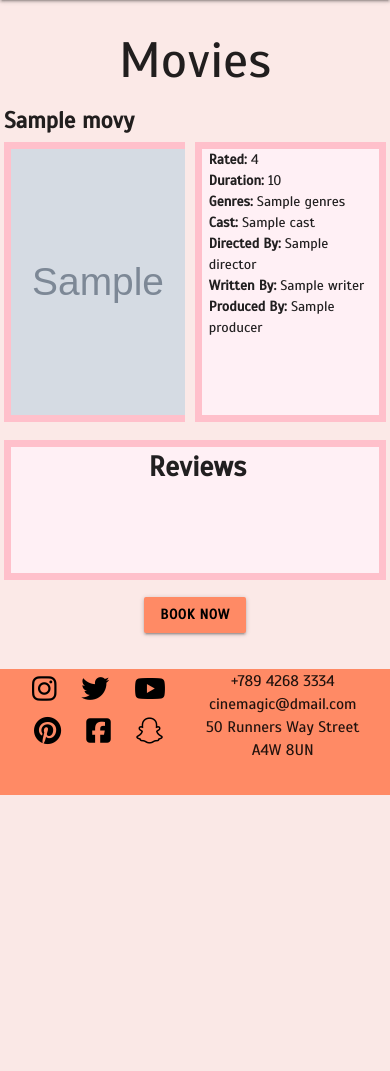
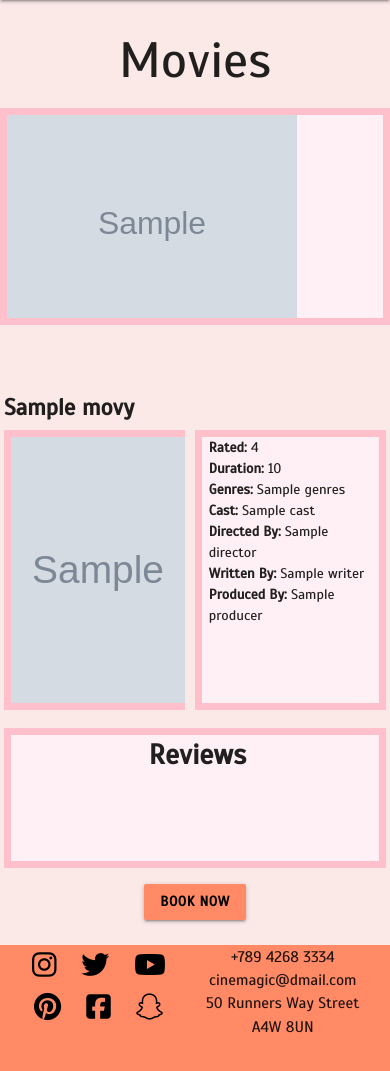
Before and after one commit to VioletViolaVi/Milestone-Project-3, a Flask app: page / in a window 390 px wide. Shown: the part 49-1120 px from the top of the page. Before the commit the page ends 844 px from the top, so only its background shows below. Run offline with Flask 2, Linux system fonts and the light colour scheme; grey boxes marked "Sample" are stand-in pictures; a database or web service that is not in the repository returns one stand-in record (values such as "Sample title"); some libraries are stand-ins or nearby versions.

Commit message:
Add new carousel to display movie images and make it responsive for different screen sizes.

```diff
--- a/static/css/style.css
+++ b/static/css/style.css
@@ -119,6 +119,31 @@ body {
 
 /******************************************* homepage */
 
+div.carousel {
+  margin-bottom: 5em;
+  height: 450px;
+}
+
+.carousel .carousel-item > img {
+  width: 145%;
+}
+
+.carousel .indicators .indicator-item {
+  width: 1em;
+  height: 1em;
+  background-color: pink;
+}
+
+.carousel .indicators .indicator-item:hover {
+  width: 1.5em;
+  height: 1.5em;
+}
+
+.carousel .indicators .indicator-item.active {
+  background-color: palevioletred;
+}
+
+div.carousel,
 #image,
 #movieDetails,
 #reviews {
@@ -130,11 +155,16 @@ body {
   height: 20rem;
 }
 
+div.carousel,
+#movieDetails,
+#reviews {
+  background-color: lavenderblush;
+}
+
 #movieDetails,
 #reviews {
   padding: 0px 0px 5px 5px;
   overflow: auto;
-  background-color: lavenderblush;
 }
 
 #image {
--- a/static/js/scripts.js
+++ b/static/js/scripts.js
@@ -1,12 +1,6 @@
 $(document).ready(function () {
   // materialize sidenav
   $(".sidenav").sidenav();
-  // materialize carousel
-  $(".carousel.carousel-slider").carousel({
-    fullWidth: true,
-    indicators: true,
-    duration: 250,
-  });
   // materialize modal
   $(".modal").modal();
   // materialize select dropdown
@@ -21,25 +15,30 @@ $(document).ready(function () {
       done: "Select",
     },
   });
-
-
-$(function () {
-
-  $("#rateYo").rateYo({
-    rating: 2,
-    fullStar: true
+// materialize carousel
+$('.carousel').carousel({
+    dist: 0,
+    duration: 500,
+    padding: 400,
+    numVisible: 6,
+    fullWidth: true,
+    indicators: true,
+    noWrap: false
 });
-});
-
-// Getter
-var normalFill = $("#rateYo").rateYo("option", "fullStar"); //returns true
-
-// Setter
-$("#rateYo").rateYo("option", "fullStar", true); //returns a jQuery Element
 
 
 
 
+
+
+
+
+  // materialize carousel
+//   $(".carousel.carousel-slider").carousel({
+//     fullWidth: true,
+//     indicators: true,
+//     duration: 250,
+//   });
   // from code institute
   //   validateMaterializeSelect();
   //   function validateMaterializeSelect() {
@@ -88,6 +87,4 @@ $("#rateYo").rateYo("option", "fullStar", true); //returns a jQuery Element
   //         });
   //       }
   //     });
-
-
 });
--- a/templates/index.html
+++ b/templates/index.html
@@ -3,10 +3,20 @@
 
     <h2 class="center">{{ page_title }}</h2>
 
+    <div class="carousel">
+          {% for movie in movie_names %}
+              <figure>
+                  <a class="carousel-item" href="#{{ movie.movie_poster }}">
+                      <img src="{{ movie.movie_poster }}" alt="A picture of a movie poster showing at Cinemagic.">
+                  </a>
+              </figure>
+          {% endfor %}
+    </div>
+
     {% for movie in movie_names %}
         <div class="image-and-details" id="container">
             <div class="row">
-                <h5><b>{{ movie.movie_name }}</b></h5>
+                <h5 id="{{ movie.movie_poster }}"><b>{{ movie.movie_name }}</b></h5>
                 <div class="col s6">
                     <img id="image" src="{{ movie.movie_poster }}" alt="A picture of a movie poster showing at Cinemagic.">
                 </div>
```
Also changed, not shown: other parts of static/css/style.css (+22 -21 lines), app.py (+6 -6 lines). Lines whose indentation alone changed are shown as unchanged.
